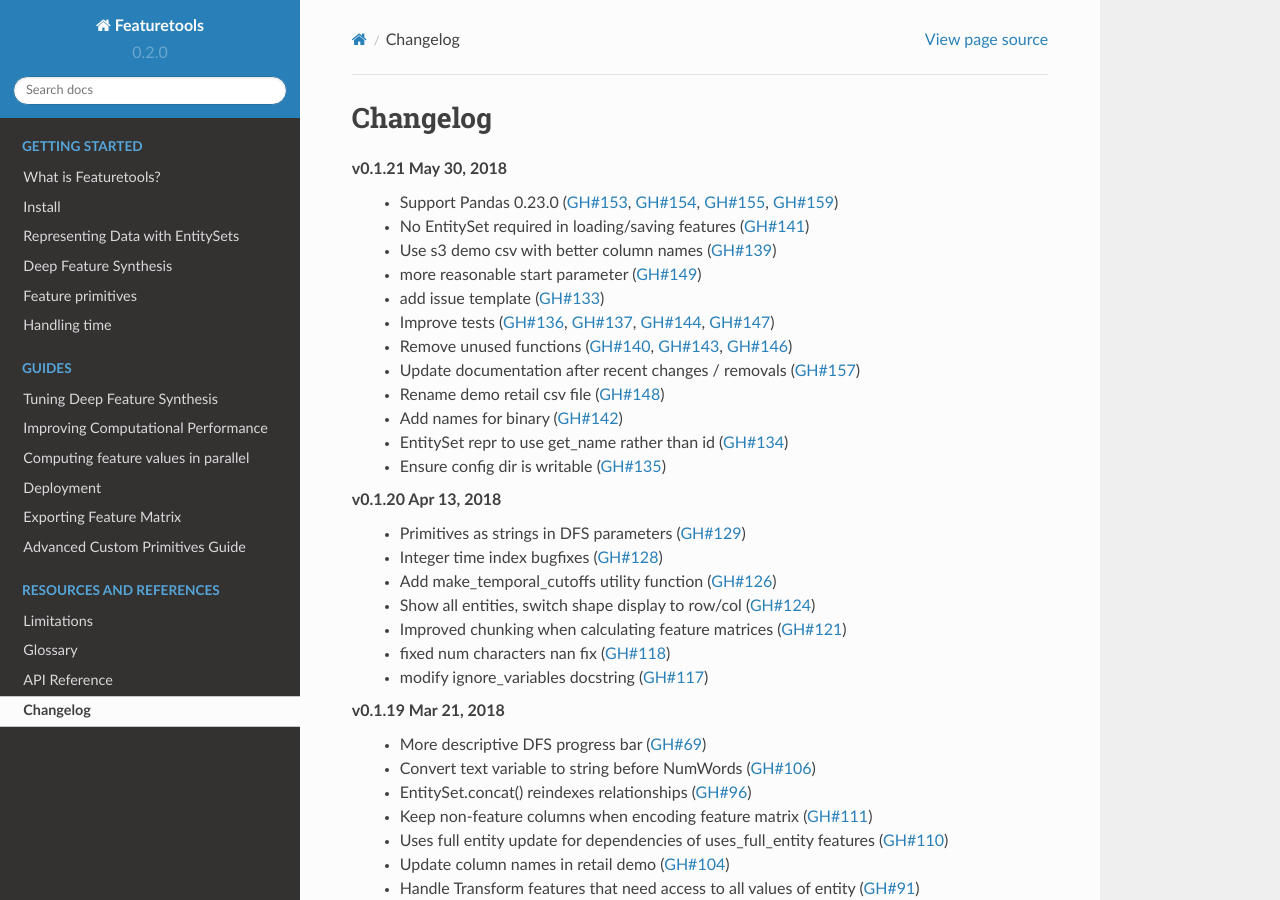
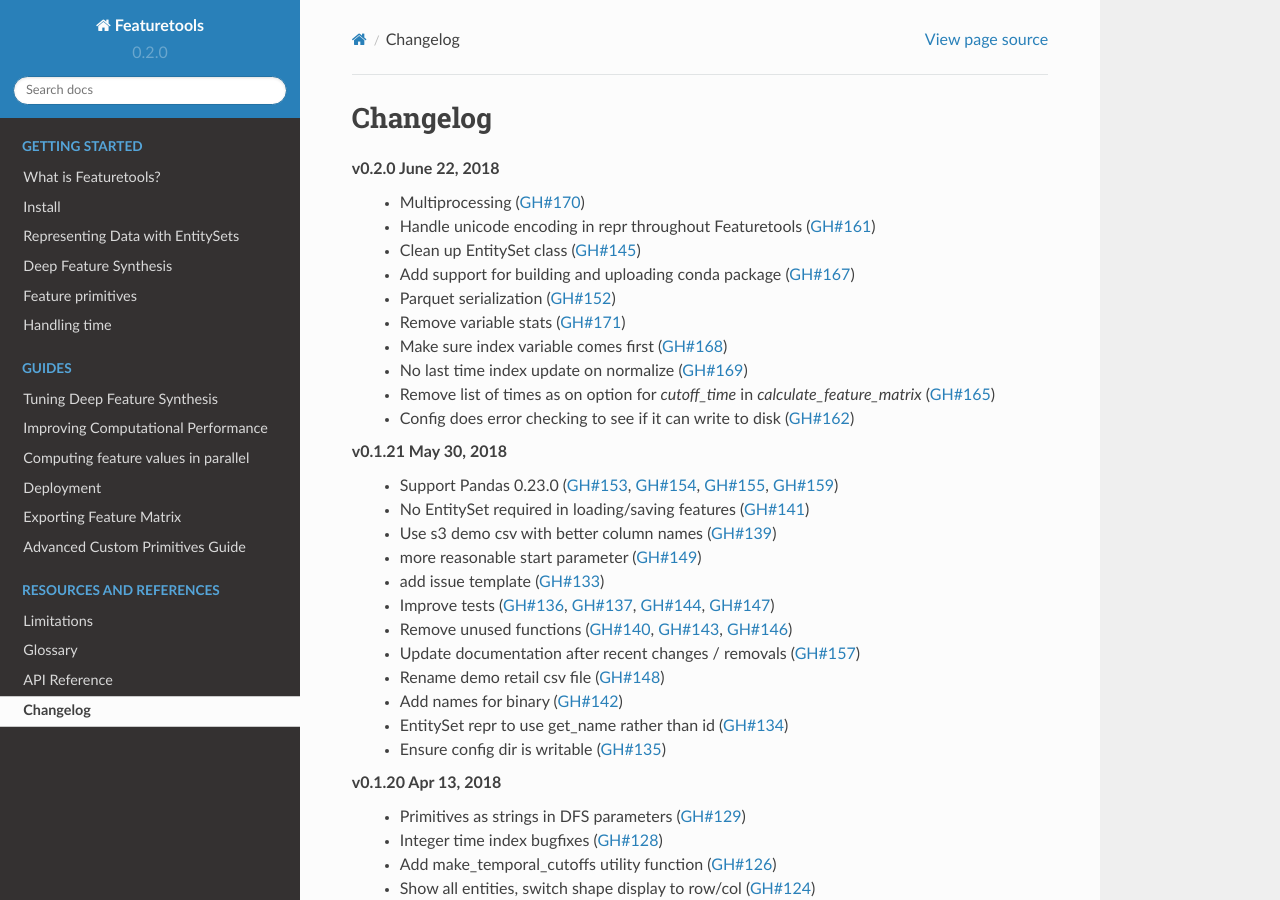
Before and after one commit to alteryx/featuretools, a Sphinx documentation site: the page built from docs/source/changelog.rst, in a window 1280 px wide and 900 px high. Built offline with Sphinx 7.4.7 and the Read the Docs theme 2.0.0, drawn with Linux system fonts in a browser that asks for light colours; comment, search, counter and statistics services are not loaded.

Commit message:
update changelog

```diff
--- a/docs/source/changelog.rst
+++ b/docs/source/changelog.rst
@@ -2,6 +2,19 @@
 
 Changelog
 ---------
+**v0.2.0** June 22, 2018
+    * Multiprocessing (:pr:`170`)
+    * Handle unicode encoding in repr throughout Featuretools (:pr:`161`)
+    * Clean up EntitySet class (:pr:`145`)
+    * Add support for building and uploading conda package (:pr:`167`)
+    * Parquet serialization (:pr:`152`)
+    * Remove variable stats (:pr:`171`)
+    * Make sure index variable comes first (:pr:`168`)
+    * No last time index update on normalize (:pr:`169`)
+    * Remove list of times as on option for `cutoff_time` in `calculate_feature_matrix` (:pr:`165`)
+    * Config does error checking to see if it can write to disk (:pr:`162`)
+
+
 **v0.1.21** May 30, 2018
     * Support Pandas 0.23.0 (:pr:`153`, :pr:`154`, :pr:`155`, :pr:`159`)
     * No EntitySet required in loading/saving features (:pr:`141`)
```
